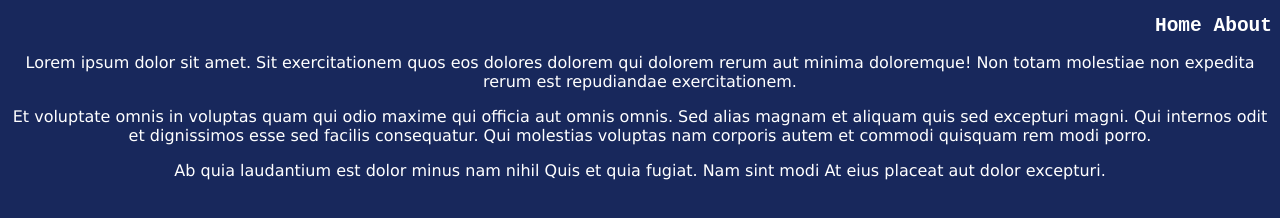
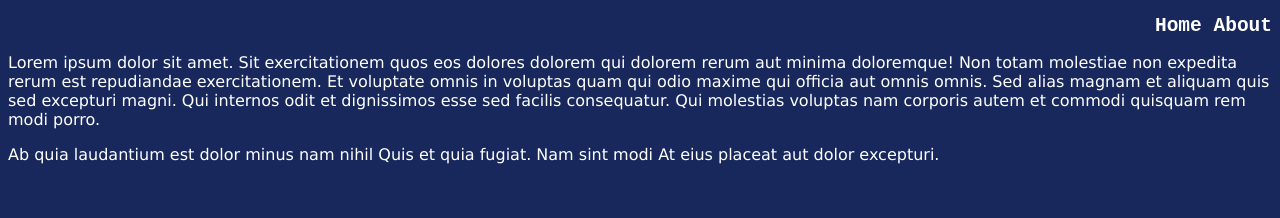
Before and after one commit to dchou0033/dchou0033.github.io, a plain HTML site: page index.html in a window 1280 px wide. Shown: the part 120-338 px from the top of the page. Drawn offline with Linux system fonts and the light colour scheme.

Commit message:
Update index.html

```diff
--- a/index.html
+++ b/index.html
@@ -23,16 +23,16 @@
                 Home About
             </div>
         </h2>
-        <p>Lorem ipsum dolor sit amet. Sit exercitationem quos eos dolores
+        <p style ="text-align: left;">
+            Lorem ipsum dolor sit amet. Sit exercitationem quos eos dolores
             dolorem qui dolorem rerum aut minima doloremque! Non totam
-            molestiae non expedita rerum est repudiandae exercitationem.
-        </p>
-        <p>Et voluptate omnis in voluptas quam qui odio maxime qui  officia
+            molestiae non expedita rerum est repudiandae exercitationem. Et voluptate omnis in voluptas quam qui odio maxime qui  officia
             aut omnis omnis. Sed alias magnam et aliquam quis sed excepturi magni.
             Qui internos odit et dignissimos esse sed facilis consequatur.
             Qui molestias voluptas nam corporis autem et commodi quisquam rem modi porro.
         </p>
-        <p>Ab quia laudantium est dolor minus nam nihil Quis et quia fugiat.
+        <p style ="text-align: left;">
+            Ab quia laudantium est dolor minus nam nihil Quis et quia fugiat.
             Nam sint modi At eius placeat aut dolor excepturi.
         </p>
 
```
